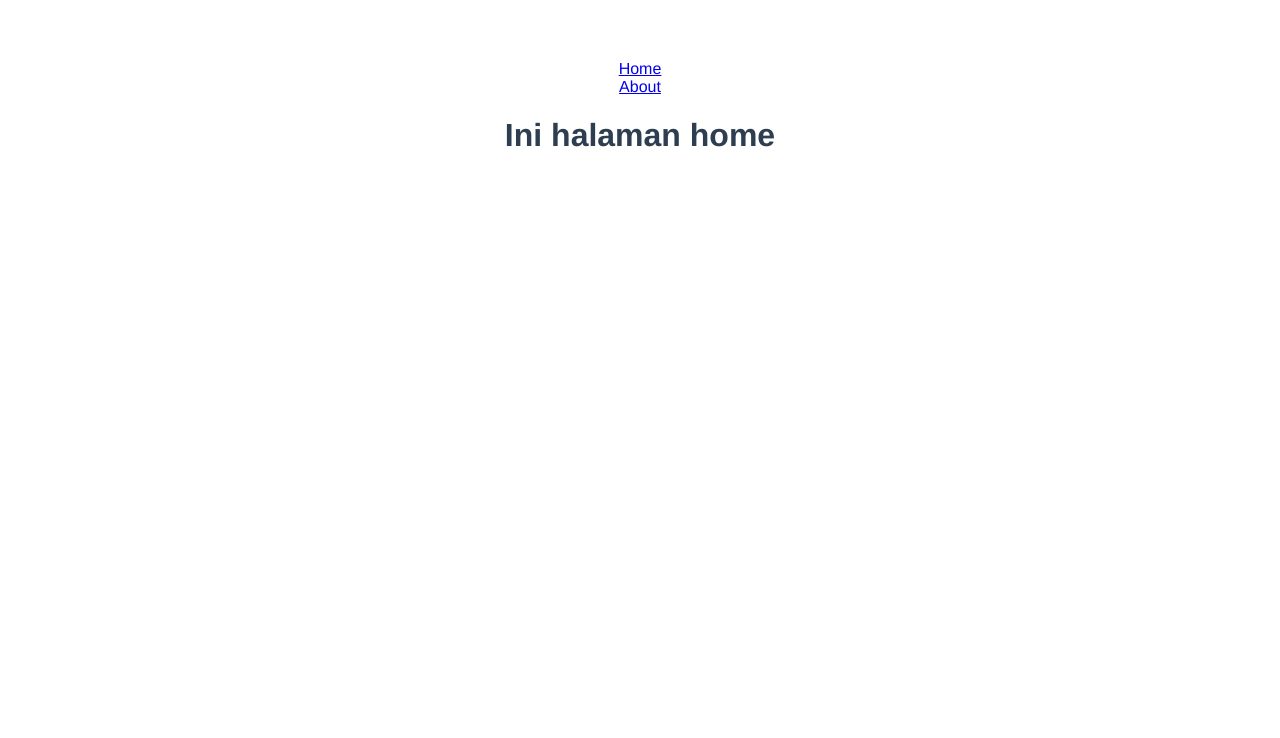
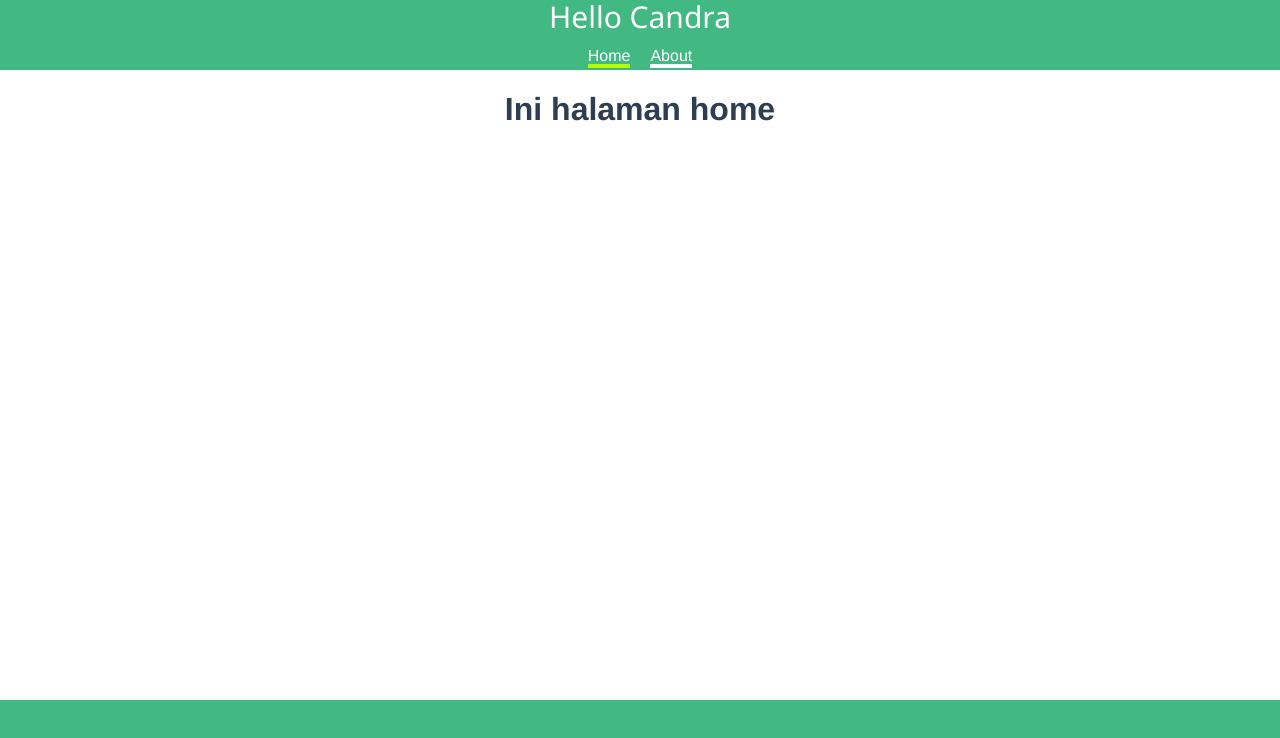
Before and after one commit to Chandra-Kurnia/sample-vue3, a Vue app: page / in a window 1280 px wide. Shown: the top 738 px of the page. Built offline with nearby package versions, Linux system fonts and the light colour scheme.

Commit message:
example vue slot and component

```diff
--- a/public/index.html
+++ b/public/index.html
@@ -6,6 +6,11 @@
     <meta name="viewport" content="width=device-width,initial-scale=1.0">
     <link rel="icon" href="<%= BASE_URL %>favicon.ico">
     <title><%= htmlWebpackPlugin.options.title %></title>
+    <style>
+      body{
+        margin: 0px;
+      }
+    </style>
   </head>
   <body>
     <noscript>
--- a/src/App.vue
+++ b/src/App.vue
@@ -1,15 +1,26 @@
 <template>
-<router-link to="/">Home</router-link>
-<br>
-<router-link to="/about">About</router-link>
-<router-view/>
+  <Navbar>
+    <div class="Navigation">
+      <router-link class="link" active-class="active" to="/">Home</router-link>
+      <router-link class="link" active-class="active" to="/about">About</router-link>
+    </div>
+  </Navbar>
+  <router-view class="content" />
+  <Footer>
+  </Footer>
 </template>
 
 <script>
+import Navbar from './components/Navbar.vue';
+import Footer from './components/Footer.vue'
 
 export default {
   name: 'App',
-}
+  components: {
+    Navbar,
+    Footer
+  },
+};
 </script>
 
 <style>
@@ -19,6 +30,21 @@ export default {
   -moz-osx-font-smoothing: grayscale;
   text-align: center;
   color: #2c3e50;
-  margin-top: 60px;
+}
+
+.Navigation {
+  margin: 10px;
+}
+
+.link {
+  text-decoration: none;
+  color: white;
+  margin: 10px;
+  border-bottom: 4px solid white;
+  transition: all 100ms ease-in-out;
+}
+
+.active {
+  border-bottom: 4px solid rgb(179, 255, 0);
 }
 </style>
--- /dev/null
+++ b/src/components/Footer.vue
@@ -0,0 +1,21 @@
+<template>
+    <div class="footer">
+
+    </div>
+</template>
+
+<script>
+export default {
+    name: 'Footer'
+}
+</script>
+
+<style scoped>
+    .footer{
+        width: 100%;
+        height: 100px;
+        background-color: #42b983;
+        position: absolute;
+        bottom: 0;
+    }
+</style>
--- /dev/null
+++ b/src/components/Navbar.vue
@@ -0,0 +1,31 @@
+<template>
+    <div class="NavbarWrapper">
+        <span>Hello Candra</span>
+        <slot></slot>
+    </div>
+</template>
+
+<script>
+export default {
+    name: 'Navbar'
+}
+</script>
+
+<style scoped>
+.NavbarWrapper{
+    width: 100%;
+    height: 70px;
+    background-color: #42b983;
+    display: flex;
+    justify-content: center;
+    align-items: center;
+    flex-direction: column;
+}
+
+span{
+    display: block;
+    color: white;
+    font-size: 30px;
+    font-family: 'Segoe UI', Tahoma, Geneva, Verdana, sans-serif;
+}
+</style>
```
Also changed, not shown: src/scss/_mixins.scss (added), src/scss/_variable.scss (added), vue.config.js (added).
